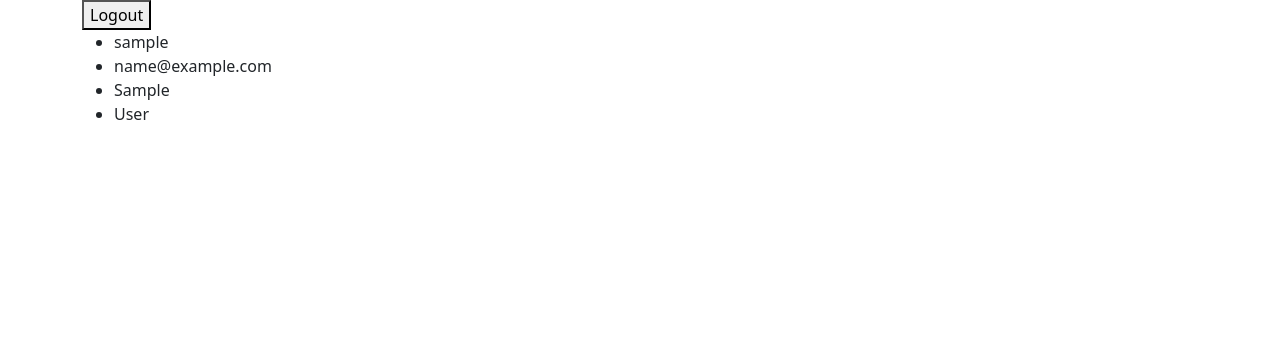
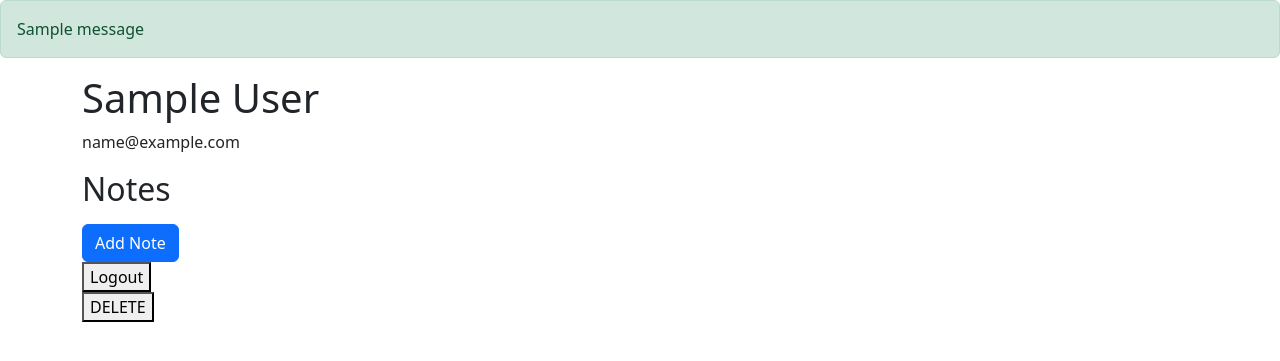
Before and after one commit to franciscarino/flask-notes, a Flask app: a page that uses templates/base.html in a window 1280 px wide. Shown: the top 361 px of the page. Run offline with Flask 2, Linux system fonts and the light colour scheme; the visitor is signed in with stand-in values (Sample User, id 1); tables that the repository leaves empty hold one stand-in row (values such as "Sample post"); one stand-in notice (Sample message) is shown; some libraries are stand-ins or nearby versions.

Commit message:
working solution

```diff
--- a/app.py
+++ b/app.py
@@ -18,7 +18,7 @@ db.create_all()
 # Having the Debug Toolbar show redirects explicitly is often useful;
 # however, if you want to turn it off, you can uncomment this line:
 #
-# app.config['DEBUG_TB_INTERCEPT_REDIRECTS'] = False
+app.config['DEBUG_TB_INTERCEPT_REDIRECTS'] = False
 
 toolbar = DebugToolbarExtension(app)
 
@@ -50,6 +50,8 @@ def show_register_form():
         db.session.commit()
 
         session["username"] = user.username  # keep logged in
+
+        flash(f'Registration successful!')
         return redirect(f"/users/{username}")
 
     else:
@@ -70,15 +72,16 @@ def login():
         username = form.username.data
         password = form.password.data
 
-        # authenticate will return a user or False
         user = User.authenticate(username, password)
 
         if user:
             session["username"] = user.username # keep logged in
+            flash(f'Login successful!')
             return redirect(f"/users/{username}")
 
         else:
             form.username.errors = ["Bad name/password"]
+
 
     return render_template("login.html", form=form)
 
@@ -96,12 +99,6 @@ def show_user_page(username):
     else:
         user_data = User.query.get(username)
 
-        #TODO:
-        #Show all of the notes a user has given.
-        #For each note, display with a link to a form to edit the note and a button to delete the note.
-        #Have a link that sends you to a form to add more notes and a button to delete the entire user account, including their notes.
-
-
         return render_template('user.html', user_data=user_data, form=form)
 
 
@@ -112,13 +109,35 @@ def logout():
     form = CSRFProtectForm()
 
     if form.validate_on_submit():
-        # Remove "user_id" if present, but no errors if it wasn't
         session.pop("username", None)
 
+    flash(f'Logout successful!')
     return redirect("/")
 
 
 @app.post("/users/<username>/delete")
+def delete_user_and_notes(username):
+    """Deletes user and all notes"""
+
+    if 'username' not in session or username != session['username']:
+        flash("You can't delete this account!")
+
+        return redirect("/")
+
+    user = User.query.get_or_404(username)
+    notes = Note.query.filter_by(owner=username)
+
+    notes.delete()
+    db.session.delete(user)
+    db.session.commit()
+
+    session.pop("username", None)
+
+    flash(f'User deleted!')
+    return redirect("/")
+
+
+
 
 ##############################################################################
 #Notes
@@ -143,14 +162,50 @@ def handle_add_note(username):
         db.session.add(new_note)
         db.session.commit()
 
+        flash(f'Note added!')
         return redirect(f"/users/{username}")
 
     else:
-        return render_template("register.html", form=form)
+        return render_template("add-note.html", form=form)
 
 
+@app.route("/notes/<note_id>/update", methods=["GET", "POST"])
+def handle_edit_note(note_id):
+    """Display note edit form and handle note edit form submission.
+    Redirect to user profile on successful form submission."""
 
-# @app.route("/notes/<note-id>/update", methods=["GET", "POST"])
+    note = Note.query.get_or_404(note_id)
+    username = note.owner
 
+    if 'username' not in session or username != session['username']:
+        flash("You must be logged in to view!")
 
-# @app.post("/notes/<note-id>/delete")
+        return redirect("/")
+
+    # obj=note?
+    form = NoteForm(obj=note)
+
+    if form.validate_on_submit():
+        note.title = form.title.data
+        note.content = form.content.data
+
+        db.session.commit()
+
+        flash(f'Note updated!')
+        return redirect(f"/users/{username}")
+
+    else:
+        return render_template('edit-note.html', form=form, note=note)
+
+@app.post("/notes/<note_id>/delete")
+def delete_note(note_id):
+    """Delete note and redirect to user profile."""
+
+    note = Note.query.get_or_404(note_id)
+    username = note.owner
+
+    db.session.delete(note)
+    db.session.commit()
+
+    flash(f'Note deleted!')
+    return redirect(f"/users/{username}")
--- a/templates/base.html
+++ b/templates/base.html
@@ -11,8 +11,14 @@
       integrity="sha384-gH2yIJqKdNHPEq0n4Mqa/HGKIhSkIHeL5AyhkYV8i59U5AR6csBvApHHNl/vI1Bx"
       crossorigin="anonymous"
     />
+
   </head>
   <body>
+    {% for msg in get_flashed_messages() %}
+    <div class="alert alert-success" role="alert">{{ msg }}</div>
+    {% endfor %}
+
     <div class="container">{% block content %} {% endblock %}</div>
   </body>
+  <script src="https://kit.fontawesome.com/d78bff461c.js" crossorigin="anonymous"></script>
 </html>
--- a/templates/login.html
+++ b/templates/login.html
@@ -20,4 +20,5 @@
     <button type="submit">Submit</button>
   </form>
 
+
 {% endblock %}
--- a/templates/register.html
+++ b/templates/register.html
@@ -17,4 +17,10 @@ content %}
   <button type="submit">Submit</button>
 </form>
 
+<br><br><br><br><br>
+<div>
+<p>Already have an account?</p>
+<a href="/login" class="btn btn-primary">Login</a>
+</div>
+
 {% endblock %}
--- a/templates/user.html
+++ b/templates/user.html
@@ -1,18 +1,38 @@
 {% extends "base.html" %} {% block title %} Secret {% endblock %} {% block
 content %}
+
+<div>
+<h1>{{user_data.first_name}} {{user_data.last_name}}</h1>
+<p>{{user_data.email}}</p>
+</div>
+
+<h2>Notes</h2>
+<ul>
+  {% for note in user_data.notes %}
+  <li>
+    <a href="/notes/{{note.id}}/update"><i class="fa-solid fa-pencil"></i></a>
+    <form id="delete-note" action="/notes/{{note.id}}/delete" method="POST">
+       <button><i class="fa-solid fa-trash-can"></i></button>
+    </form>
+    {{note.title}} - {{note.content}}
+  </li>
+  {% endfor %}
+</ul>
+
+<a href="/users/{{user_data.username}}/notes/add" class="btn btn-primary">Add Note</a>
 
 <form id="logout" action="/logout" method="POST">
   {{ form.hidden_tag() }}
   <!--add type=hidden form fields -->
-
   <button type="submit">Logout</button>
 </form>
 
-<ul>
-  <li>{{user_data.username}}</li>
-  <li>{{user_data.email}}</li>
-  <li>{{user_data.first_name}}</li>
-  <li>{{user_data.last_name}}</li>
-</ul>
+<form id="delete-user" action="/users/{{user_data.username}}/delete" method="POST">
+  {{ form.hidden_tag() }}
+  <!--add type=hidden form fields -->
+  <button type="submit">DELETE</button>
+</form>
+
+
 
 {% endblock %}
```
Also changed, not shown: templates/edit-note.html (added, +20 -0 lines).
